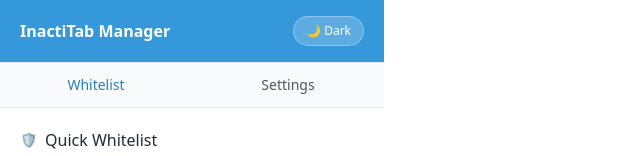
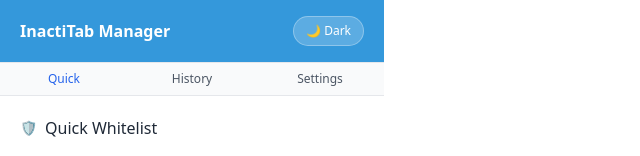
Before and after one commit to SnehaSharma245/InactiTab, a React app: page / in a window 1280 px wide. Shown: the top 156 px of the page, without its empty margins (0-640 px from the left). Built offline with nearby package versions, Linux system fonts and the light colour scheme; no server answers; the HTML template or start-up script is replaced by a standard one.

Commit message:
update navigation button styles and labels for consistency

```diff
--- a/src/popup/components/Navigation.jsx
+++ b/src/popup/components/Navigation.jsx
@@ -5,35 +5,48 @@ const Navigation = ({
   showInactiveSection,
   onSectionChange,
 }) => {
-  const navBtnClass = (section) => `
-    px-4 py-3 border-none bg-transparent text-sm font-medium cursor-pointer
-    border-b-2 transition-all duration-200 flex-1
-    ${
-      currentSection === section
-        ? "text-primary-600 border-primary-500 bg-gray-100 dark:text-primary-500 dark:bg-primary-500/10"
-        : "border-transparent text-gray-600 hover:bg-gray-100 hover:text-gray-800 dark:text-gray-400 dark:hover:bg-white/5 dark:hover:text-white"
+  const getNavBtnClasses = (section, theme) => {
+    const baseClasses = `
+      px-3 py-2 border-none bg-transparent text-xs font-medium cursor-pointer
+      border-b-2 transition-all duration-200 flex-1
+    `;
+
+    if (currentSection === section) {
+      return theme === "dark"
+        ? `${baseClasses} text-blue-400 border-blue-400 bg-blue-400/10`
+        : `${baseClasses} text-blue-600 border-blue-500 bg-blue-50`;
     }
-  `;
+
+    return theme === "dark"
+      ? `${baseClasses} border-transparent text-gray-400 hover:bg-gray-700 hover:text-white`
+      : `${baseClasses} border-transparent text-gray-600 hover:bg-gray-100 hover:text-gray-800`;
+  };
 
   return (
-    <div className="bg-gray-50 border-b border-gray-200 dark:bg-dark-card dark:border-dark-border">
+    <div className="bg-gray-50 border-b border-gray-200 dark:bg-gray-800 dark:border-gray-700">
       <nav className="flex">
         {showInactiveSection && (
           <button
-            className={navBtnClass("inactive")}
+            className={getNavBtnClasses("inactive")}
             onClick={() => onSectionChange("inactive")}
           >
-            Inactive Tab
+            Inactive
           </button>
         )}
         <button
-          className={navBtnClass("whitelist")}
+          className={getNavBtnClasses("whitelist")}
           onClick={() => onSectionChange("whitelist")}
         >
-          Whitelist
+          Quick
         </button>
         <button
-          className={navBtnClass("settings")}
+          className={getNavBtnClasses("manage")}
+          onClick={() => onSectionChange("manage")}
+        >
+          History
+        </button>
+        <button
+          className={getNavBtnClasses("settings")}
           onClick={() => onSectionChange("settings")}
         >
           Settings
```
